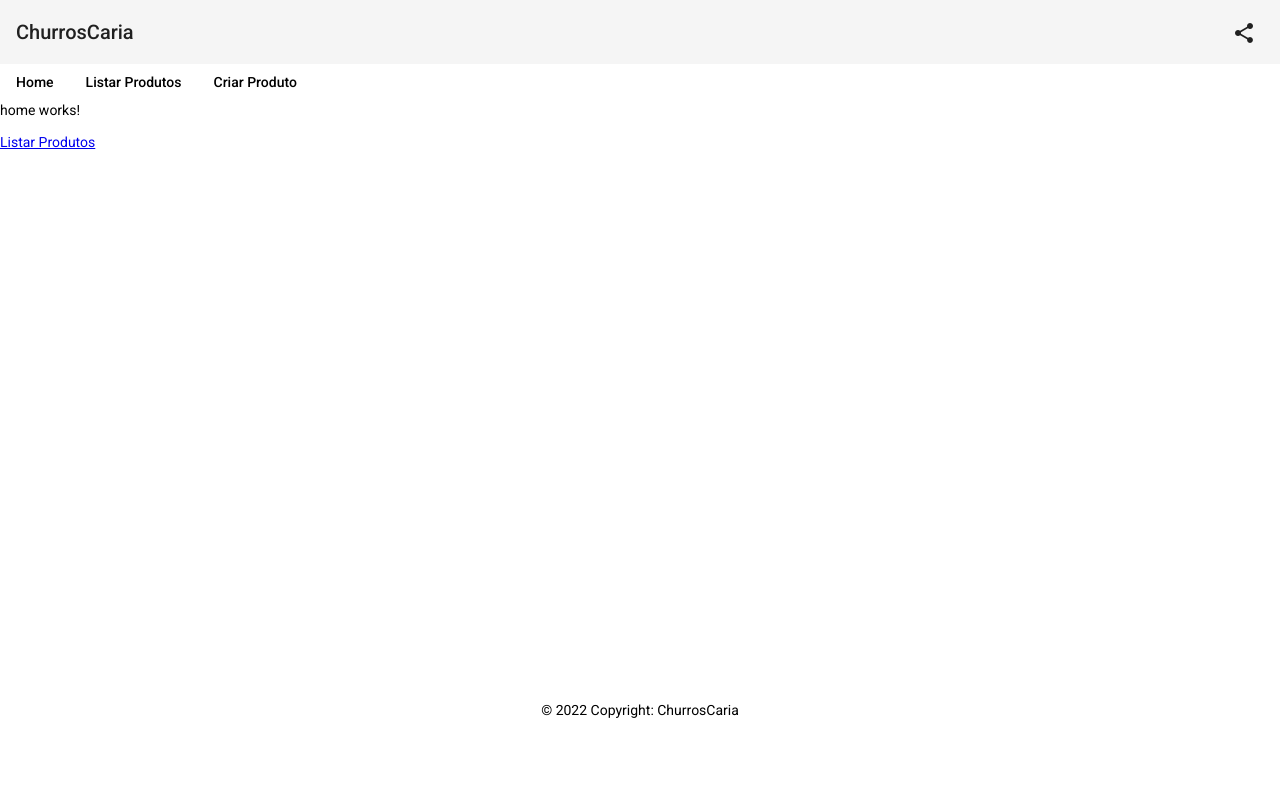
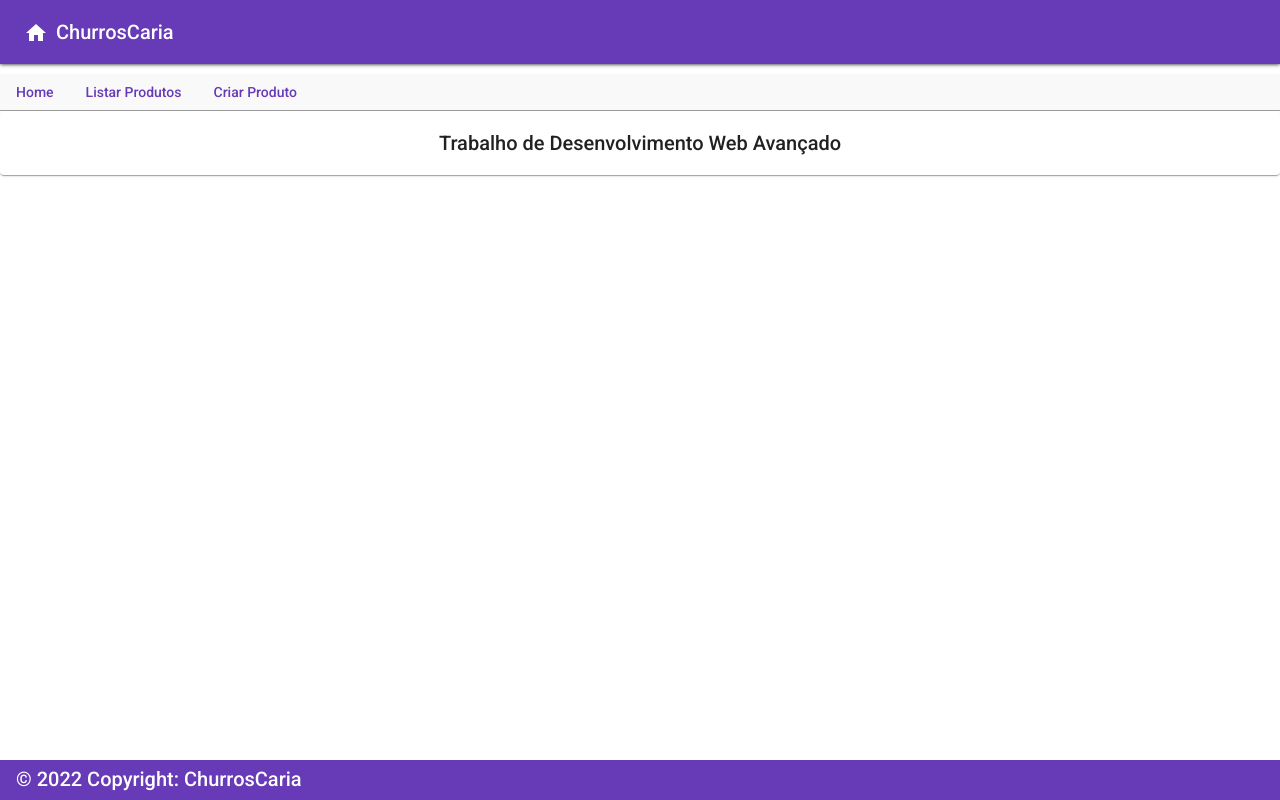
Before and after one commit to up-uppers/churros, an Angular app: page / in a window 1280 px wide. Built offline with nearby package versions, Linux system fonts and the light colour scheme.

Commit message:
Configuração de Layout

```diff
--- a/src/app/app.module.ts
+++ b/src/app/app.module.ts
@@ -23,6 +23,8 @@ import { HttpClientModule } from '@angular/common/http';
 import {MatFormFieldModule} from '@angular/material/form-field';
 import {MatInputModule} from '@angular/material/input';
 import { FormsModule } from '@angular/forms';
+import {MatButtonToggleModule} from '@angular/material/button-toggle';
+import {MatTabsModule} from '@angular/material/tabs';
 
 
 @NgModule({
@@ -51,7 +53,9 @@ import { FormsModule } from '@angular/forms';
     HttpClientModule,
     MatFormFieldModule,
     MatInputModule,
-    FormsModule
+    FormsModule,
+    MatButtonToggleModule,
+    MatTabsModule
   ],
   providers: [],
   bootstrap: [AppComponent]
--- a/src/app/components/footer/footer.component.css
+++ b/src/app/components/footer/footer.component.css
@@ -1,8 +1,7 @@
-.footer {
-    width: 100%;
-    height: 100px;
+.toolbar-config {
     position: fixed;
-    left: 0;
     bottom: 0;
+    height: 40px;
+    flex: 1 1 auto;
     text-align: center;
 }
--- a/src/app/components/footer/footer.component.html
+++ b/src/app/components/footer/footer.component.html
@@ -1,3 +1,3 @@
-<div class="footer">
-    <p>© 2022 Copyright: ChurrosCaria</p>
-</div>
+<mat-toolbar color="primary" class="toolbar-config">
+    <p style="margin-top: 10px;">© 2022 Copyright: ChurrosCaria</p>
+</mat-toolbar>
--- a/src/app/components/header/header.component.css
+++ b/src/app/components/header/header.component.css
@@ -1,3 +1,3 @@
-.example-spacer {
-    flex: 1 1 auto;
-  }
+.header-tollbar {
+  box-shadow: 0 0 0.2em black;
+}
--- a/src/app/components/header/header.component.html
+++ b/src/app/components/header/header.component.html
@@ -1,7 +1,7 @@
-<mat-toolbar>
+
+<mat-toolbar color="primary" class="header-tollbar">
+    <button [routerLink]="['/']" mat-icon-button class="example-icon" aria-label="Example icon-button with menu icon">
+      <mat-icon>home</mat-icon>
+    </button>
     <span>ChurrosCaria</span>
-    <span class="example-spacer"></span>
-    <button mat-icon-button class="example-icon" aria-label="Example icon-button with share icon">
-        <mat-icon>share</mat-icon>
-    </button>
-</mat-toolbar>
+  </mat-toolbar>
--- a/src/app/components/home/home.component.css
+++ b/src/app/components/home/home.component.css
@@ -0,0 +1,3 @@
+.home-card{
+    text-align: center;
+}
--- a/src/app/components/home/home.component.html
+++ b/src/app/components/home/home.component.html
@@ -1,2 +1,3 @@
-<p>home works!</p>
-<a [routerLink]="['/produtos']">Listar Produtos</a>
+<mat-card class="home-card">
+    <h2>Trabalho de Desenvolvimento Web Avançado </h2>
+</mat-card>
--- a/src/app/components/nav/nav.component.css
+++ b/src/app/components/nav/nav.component.css
@@ -0,0 +1,5 @@
+.nav-color {
+    margin-top: 10px;
+    background-color: rgb(249, 249, 249);
+    border-bottom: 1px solid rgb(158, 158, 158);
+}
--- a/src/app/components/nav/nav.component.html
+++ b/src/app/components/nav/nav.component.html
@@ -1,5 +1,5 @@
-<div>
-    <a mat-button routerLink="/">Home</a>
-    <a mat-button routerLink="produtos">Listar Produtos</a>
-    <a mat-button routerLink="produto-create">Criar Produto</a>
+<div class="nav-color">
+    <a mat-button routerLink="/" color="primary">Home</a>
+    <a mat-button routerLink="produtos" color="primary">Listar Produtos</a>
+    <a mat-button routerLink="produto-create" color="primary">Criar Produto</a>
 </div>
--- a/src/app/components/produtos/criar-produtos/criar-produtos.component.html
+++ b/src/app/components/produtos/criar-produtos/criar-produtos.component.html
@@ -1,5 +1,4 @@
 <div style="text-align: center;">
-    <mat-card>
         <mat-card style="text-align: center; margin-top: 20px;">
             <h3>Cadastro de produtos</h3>
             <mat-form-field class="example-full-width mgInput" appearance="fill">
@@ -23,5 +22,4 @@
                 <button (click)="cadastrarProduto()" mat-raised-button color="primary">Cadastrar</button>
             </div>
         </mat-card>
-    </mat-card>
 </div>
--- a/src/app/components/produtos/listar-produtos/listar-produtos.component.html
+++ b/src/app/components/produtos/listar-produtos/listar-produtos.component.html
@@ -12,6 +12,7 @@
                 </mat-card-content>
                 <mat-card-actions class="card-footer">
                     <a mat-button routerLink="/produto/{{ produto.id }}">Ver Produto</a>
+                    <a mat-button routerLink="/produto/{{ produto.id }}">Editar</a>
                 </mat-card-actions>
             </mat-card>
         </div>
--- a/src/app/components/produtos/ver-produtos/ver-produtos.component.html
+++ b/src/app/components/produtos/ver-produtos/ver-produtos.component.html
@@ -4,14 +4,12 @@
     </div>
     <mat-card>
         <mat-card-header>
-            <mat-card-title >{{produto.name}}</mat-card-title>
+            <mat-card-title >Nome: {{produto.name}}</mat-card-title>
+            <mat-card-title style="font-size: 15px;">Descrição: {{produto.description}}</mat-card-title>
         </mat-card-header>
         <mat-card-content>
-            <img mat-card-image src="https://material.angular.io/assets/img/examples/shiba2.jpg" alt="Photo of a Shiba Inu">
-            <p>{{produto.description}}</p>
+            <mat-card><img  width="50%" height="50%" mat-card-image src="https://material.angular.io/assets/img/examples/shiba2.jpg" alt="Photo of a Shiba Inu"></mat-card>
+
         </mat-card-content>
-        <mat-card-actions class="card-footer">
-            <a mat-button routerLink="/produto/{{ produto.id }}">Ver Produto</a>
-        </mat-card-actions>
     </mat-card>
 </div>
```
